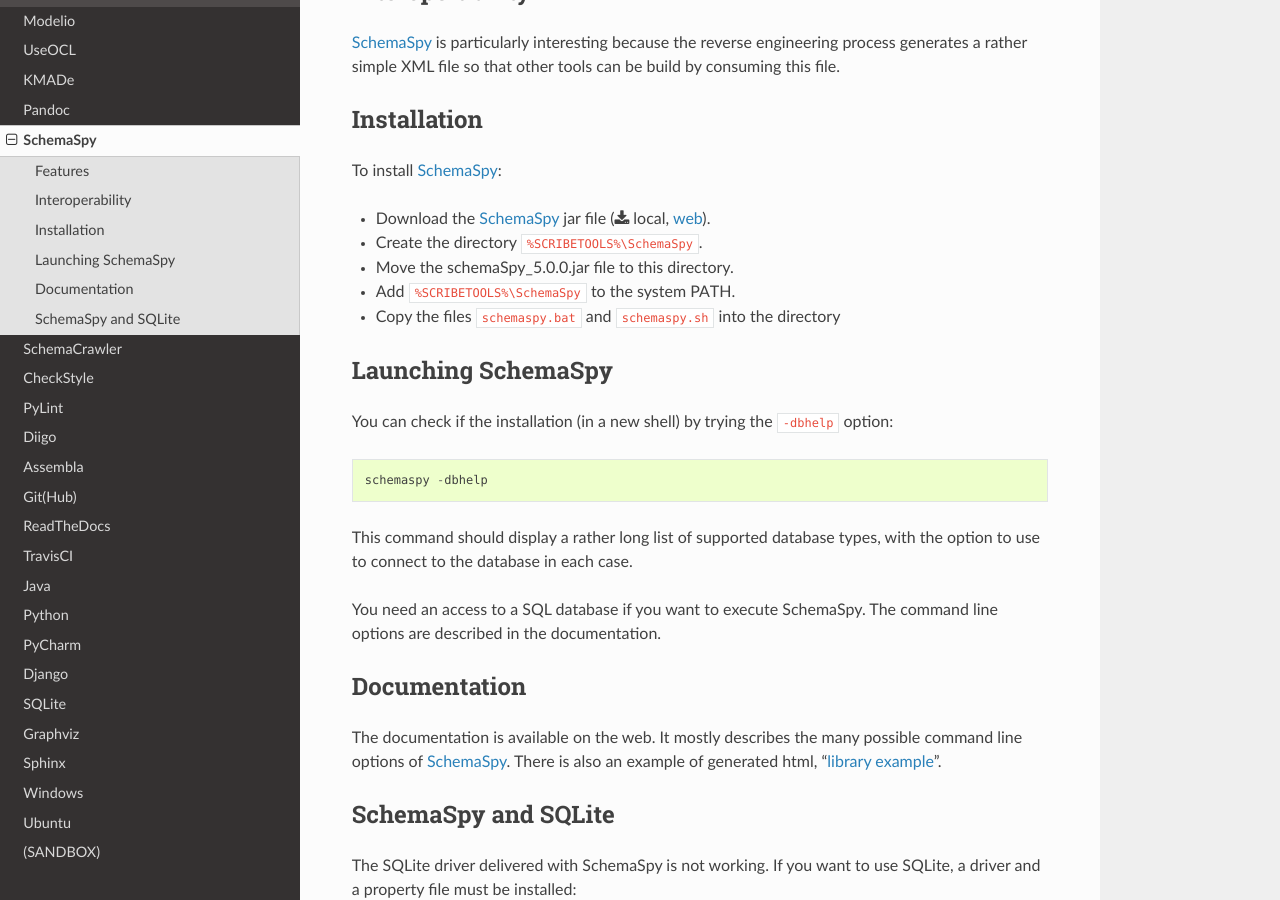
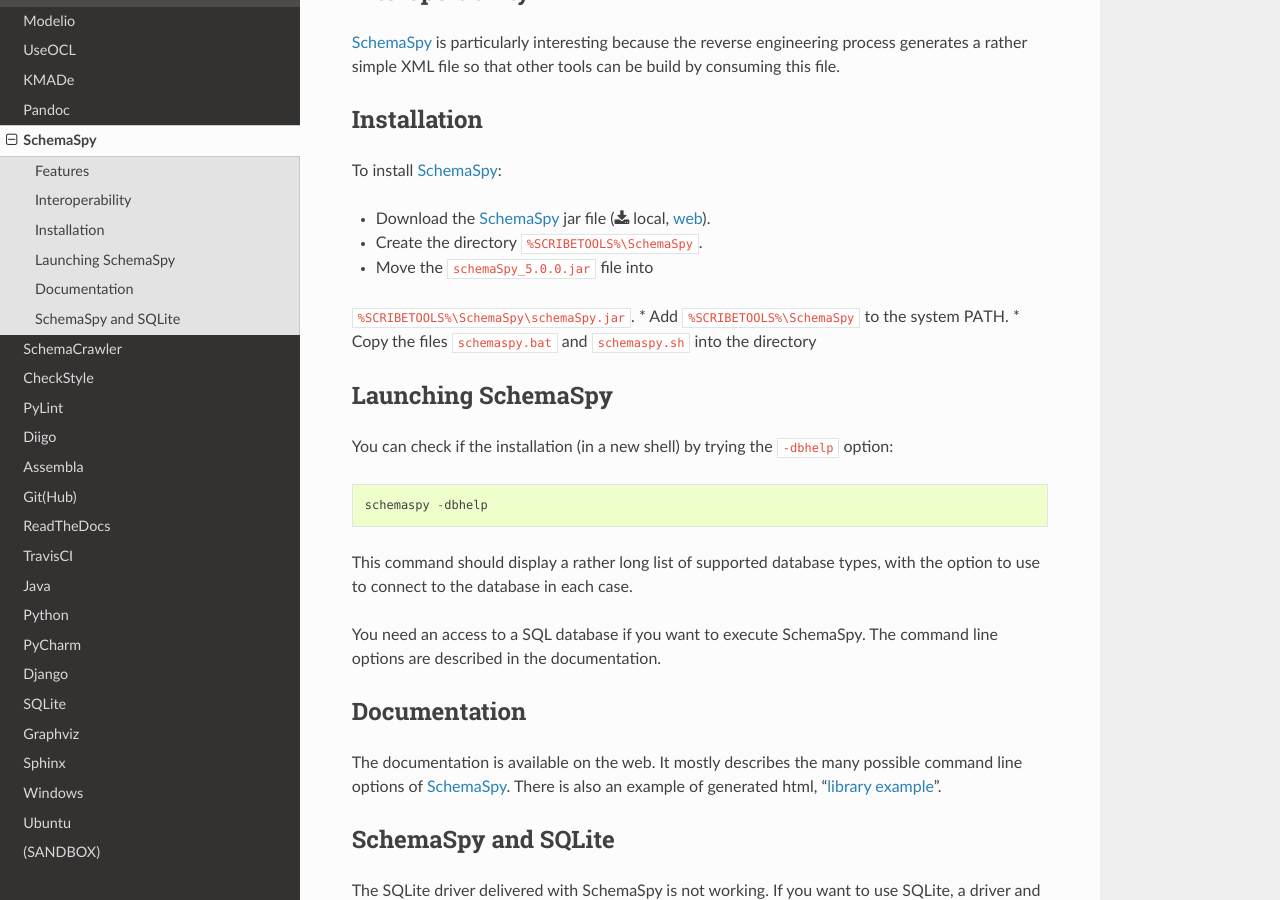
Before and after one commit to ScribesZone/ScribesTools, a Sphinx documentation site: the page built from docs/schemaspy/index.rst, in a window 1280 px wide and 900 px high, scrolled down 1374 px. Built offline with Sphinx 7.4.7 and the Read the Docs theme 2.0.0, drawn with Linux system fonts in a browser that asks for light colours; pages that are not in the unit, such as notebooks, are missing from menus.

Commit message:
remove version number from SchemaSpy

```diff
--- a/docs/schemaspy/index.rst
+++ b/docs/schemaspy/index.rst
@@ -43,7 +43,8 @@
 
 * Download the SchemaSpy_ jar file |SchemaSpyJar|.
 * Create the directory ``%SCRIBETOOLS%\SchemaSpy``.
-* Move the schemaSpy_5.0.0.jar file to this directory.
+* Move the ``schemaSpy_5.0.0.jar`` file into
+``%SCRIBETOOLS%\SchemaSpy\schemaSpy.jar``.
 * Add ``%SCRIBETOOLS%\SchemaSpy`` to the system PATH.
 * Copy the files ``schemaspy.bat`` and ``schemaspy.sh`` into the directory
 
```
Also changed, not shown: 3 other files.
